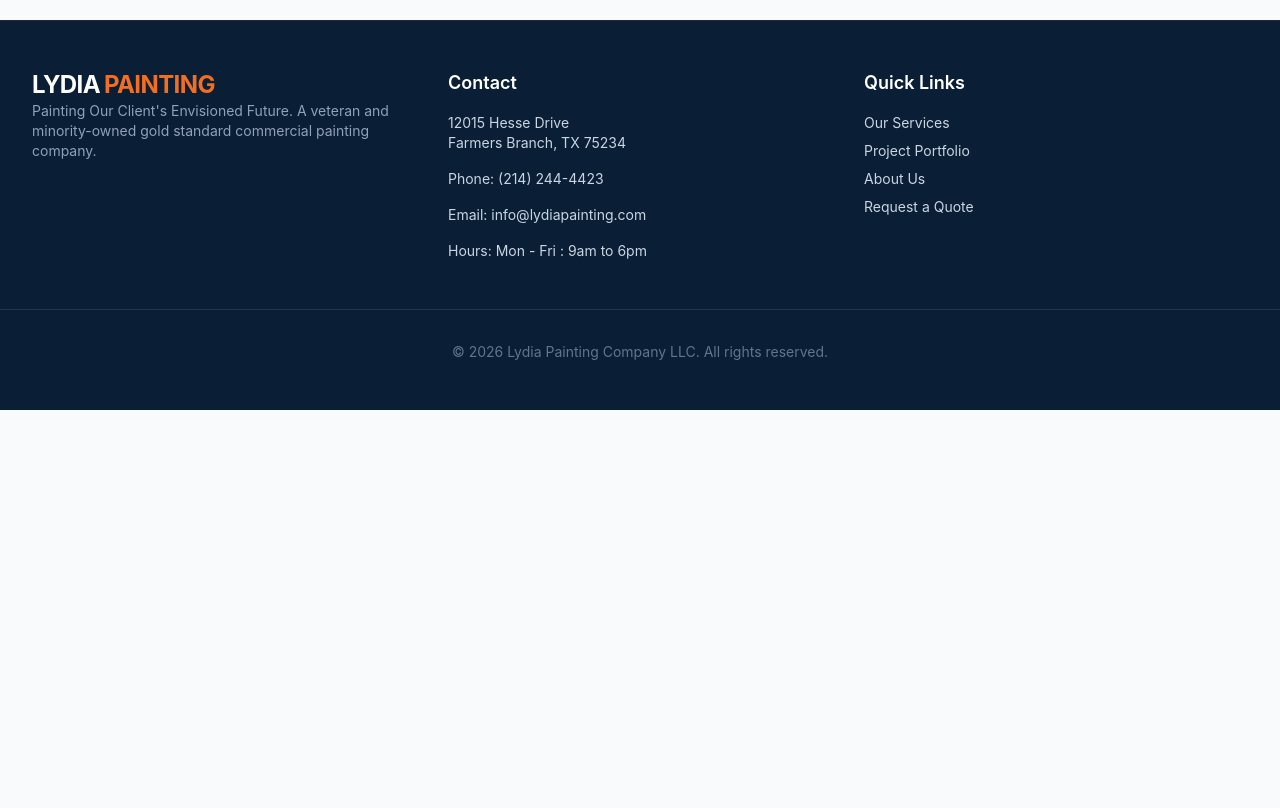
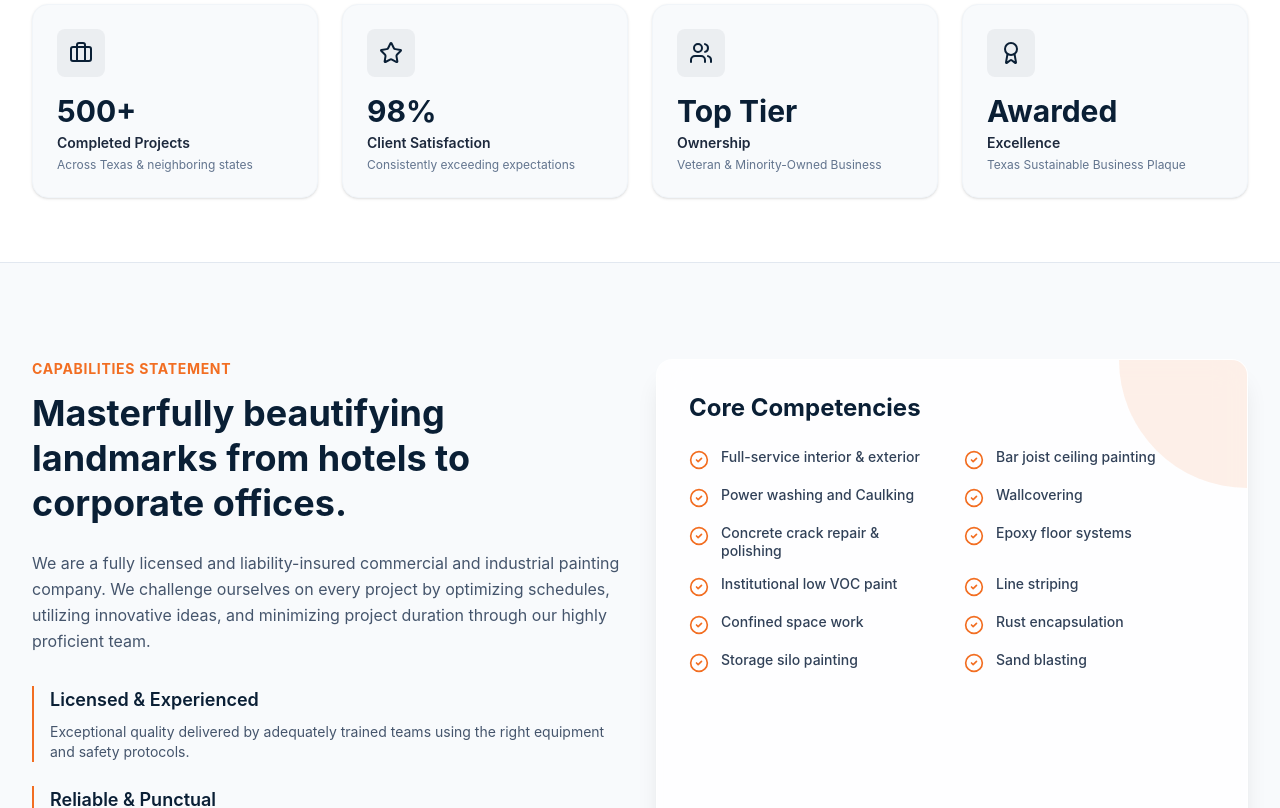
Before and after one commit to asejik/lydia-painting-web, a Next.js app: page / in a window 1280 px wide. Shown: the part 860-1668 px from the top of the page. Before the commit the page ends 1270 px from the top, so only its background shows below. Built offline with nearby package versions, Linux system fonts and the light colour scheme.

Commit message:
feat: build trust indicators and capabilities sections with scroll animations

```diff
--- a/src/app/page.tsx
+++ b/src/app/page.tsx
@@ -1,10 +1,13 @@
 import Hero from "@/components/sections/Hero";
+import TrustIndicators from "@/components/sections/TrustIndicators";
+import Capabilities from "@/components/sections/Capabilities";
 
 export default function Home() {
   return (
     <div className="flex flex-col min-h-screen">
       <Hero />
-      {/* Additional sections (Capabilities, Trust Indicators, etc.) will go here in future steps */}
+      <TrustIndicators />
+      <Capabilities />
     </div>
   );
 }
--- /dev/null
+++ b/src/components/sections/Capabilities.tsx
@@ -0,0 +1,85 @@
+"use client";
+
+import { motion } from "framer-motion";
+import { CheckCircle2 } from "lucide-react";
+
+const competencies = [
+  "Full-service interior & exterior",
+  "Bar joist ceiling painting",
+  "Power washing and Caulking",
+  "Wallcovering",
+  "Concrete crack repair & polishing",
+  "Epoxy floor systems",
+  "Institutional low VOC paint",
+  "Line striping",
+  "Confined space work",
+  "Rust encapsulation",
+  "Storage silo painting",
+  "Sand blasting",
+];
+
+export default function Capabilities() {
+  return (
+    <section className="py-24 bg-slate-50 border-t border-slate-200">
+      <div className="max-w-7xl mx-auto px-4 sm:px-6 lg:px-8">
+
+        <div className="grid grid-cols-1 lg:grid-cols-2 gap-16 lg:gap-8">
+
+          {/* Left Column: Mission & Differentiators */}
+          <motion.div
+            initial={{ opacity: 0, x: -30 }}
+            whileInView={{ opacity: 1, x: 0 }}
+            viewport={{ once: true, margin: "-100px" }}
+            transition={{ duration: 0.7, ease: "easeOut" }}
+          >
+            <h2 className="text-sm font-sans font-bold tracking-wider text-brand-orange uppercase mb-3">
+              Capabilities Statement
+            </h2>
+            <h3 className="text-3xl md:text-4xl font-heading font-bold text-brand-navy mb-6 leading-tight">
+              Masterfully beautifying landmarks from hotels to corporate offices.
+            </h3>
+            <p className="font-sans text-slate-600 mb-8 leading-relaxed">
+              We are a fully licensed and liability-insured commercial and industrial painting company. We challenge ourselves on every project by optimizing schedules, utilizing innovative ideas, and minimizing project duration through our highly proficient team.
+            </p>
+
+            <div className="space-y-6">
+              <div className="pl-4 border-l-2 border-brand-orange">
+                <h4 className="font-heading font-semibold text-brand-navy text-lg mb-2">Licensed & Experienced</h4>
+                <p className="font-sans text-sm text-slate-600">Exceptional quality delivered by adequately trained teams using the right equipment and safety protocols.</p>
+              </div>
+              <div className="pl-4 border-l-2 border-brand-orange">
+                <h4 className="font-heading font-semibold text-brand-navy text-lg mb-2">Reliable & Punctual</h4>
+                <p className="font-sans text-sm text-slate-600">Due diligence and on-time project completion assurance for HOA&apos;s, restaurants, schools, medical facilities, and more.</p>
+              </div>
+            </div>
+          </motion.div>
+
+          {/* Right Column: Core Competencies Grid */}
+          <motion.div
+            initial={{ opacity: 0, x: 30 }}
+            whileInView={{ opacity: 1, x: 0 }}
+            viewport={{ once: true, margin: "-100px" }}
+            transition={{ duration: 0.7, ease: "easeOut", delay: 0.2 }}
+            className="glass-panel p-8 rounded-2xl relative overflow-hidden"
+          >
+            {/* Decorative background accent */}
+            <div className="absolute top-0 right-0 w-32 h-32 bg-brand-orange/10 rounded-bl-full -z-10" />
+
+            <h4 className="font-heading font-bold text-2xl text-brand-navy mb-6">Core Competencies</h4>
+            <ul className="grid grid-cols-1 sm:grid-cols-2 gap-y-4 gap-x-6">
+              {competencies.map((item, index) => (
+                <li key={index} className="flex items-start">
+                  <CheckCircle2 className="w-5 h-5 text-brand-orange shrink-0 mr-3 mt-0.5" />
+                  <span className="font-sans text-sm font-medium text-slate-700 leading-tight">
+                    {item}
+                  </span>
+                </li>
+              ))}
+            </ul>
+          </motion.div>
+
+        </div>
+      </div>
+    </section>
+  );
+}
--- /dev/null
+++ b/src/components/sections/TrustIndicators.tsx
@@ -0,0 +1,91 @@
+"use client";
+
+import { motion, Variants } from "framer-motion";
+import { Award, Briefcase, Users, Star } from "lucide-react";
+
+const stats = [
+  {
+    id: 1,
+    name: "Completed Projects",
+    value: "500+",
+    icon: Briefcase,
+    description: "Across Texas & neighboring states",
+  },
+  {
+    id: 2,
+    name: "Client Satisfaction",
+    value: "98%",
+    icon: Star,
+    description: "Consistently exceeding expectations",
+  },
+  {
+    id: 3,
+    name: "Ownership",
+    value: "Top Tier",
+    icon: Users,
+    description: "Veteran & Minority-Owned Business",
+  },
+  {
+    id: 4,
+    name: "Excellence",
+    value: "Awarded",
+    icon: Award,
+    description: "Texas Sustainable Business Plaque",
+  },
+];
+
+const containerVariants: Variants = {
+  hidden: { opacity: 0 },
+  visible: {
+    opacity: 1,
+    transition: {
+      staggerChildren: 0.15,
+    },
+  },
+};
+
+const itemVariants: Variants = {
+  hidden: { opacity: 0, y: 20 },
+  visible: {
+    opacity: 1,
+    y: 0,
+    transition: { duration: 0.6, ease: "easeOut" }
+  },
+};
+
+export default function TrustIndicators() {
+  return (
+    <section className="py-16 bg-white relative z-20">
+      <div className="max-w-7xl mx-auto px-4 sm:px-6 lg:px-8">
+        <motion.div
+          variants={containerVariants}
+          initial="hidden"
+          whileInView="visible"
+          viewport={{ once: true, margin: "-100px" }}
+          className="grid grid-cols-1 md:grid-cols-2 lg:grid-cols-4 gap-6"
+        >
+          {stats.map((stat) => (
+            <motion.div
+              key={stat.id}
+              variants={itemVariants}
+              className="bg-slate-50 border border-slate-100 rounded-2xl p-6 shadow-sm hover:shadow-md transition-shadow group"
+            >
+              <div className="w-12 h-12 rounded-lg bg-brand-navy/5 flex items-center justify-center mb-4 group-hover:bg-brand-orange/10 transition-colors">
+                <stat.icon className="w-6 h-6 text-brand-navy group-hover:text-brand-orange transition-colors" />
+              </div>
+              <h3 className="text-3xl font-heading font-bold text-brand-navy mb-1">
+                {stat.value}
+              </h3>
+              <p className="font-sans font-semibold text-slate-800 text-sm mb-1">
+                {stat.name}
+              </p>
+              <p className="font-sans text-slate-500 text-xs text-balance">
+                {stat.description}
+              </p>
+            </motion.div>
+          ))}
+        </motion.div>
+      </div>
+    </section>
+  );
+}
```
